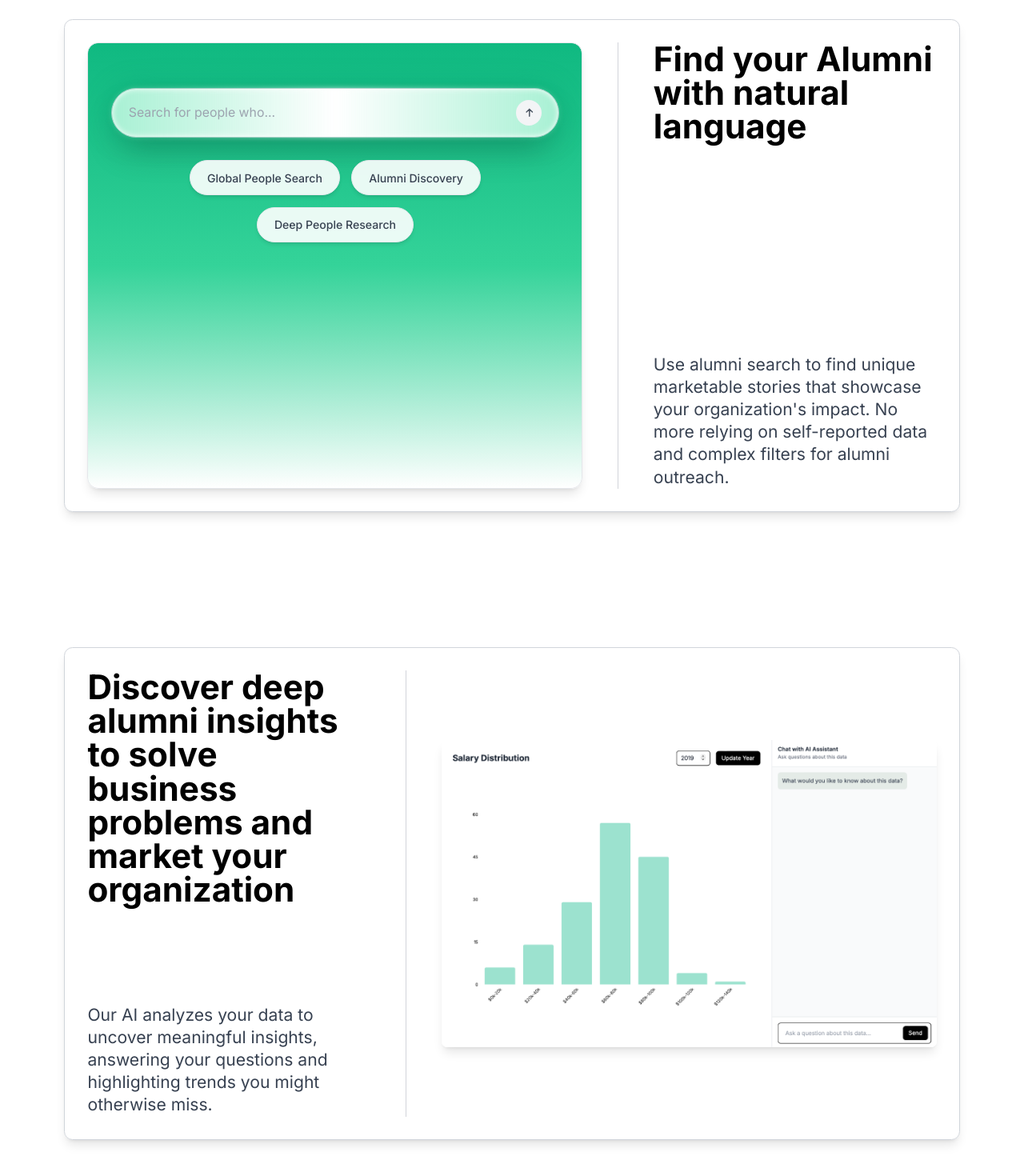
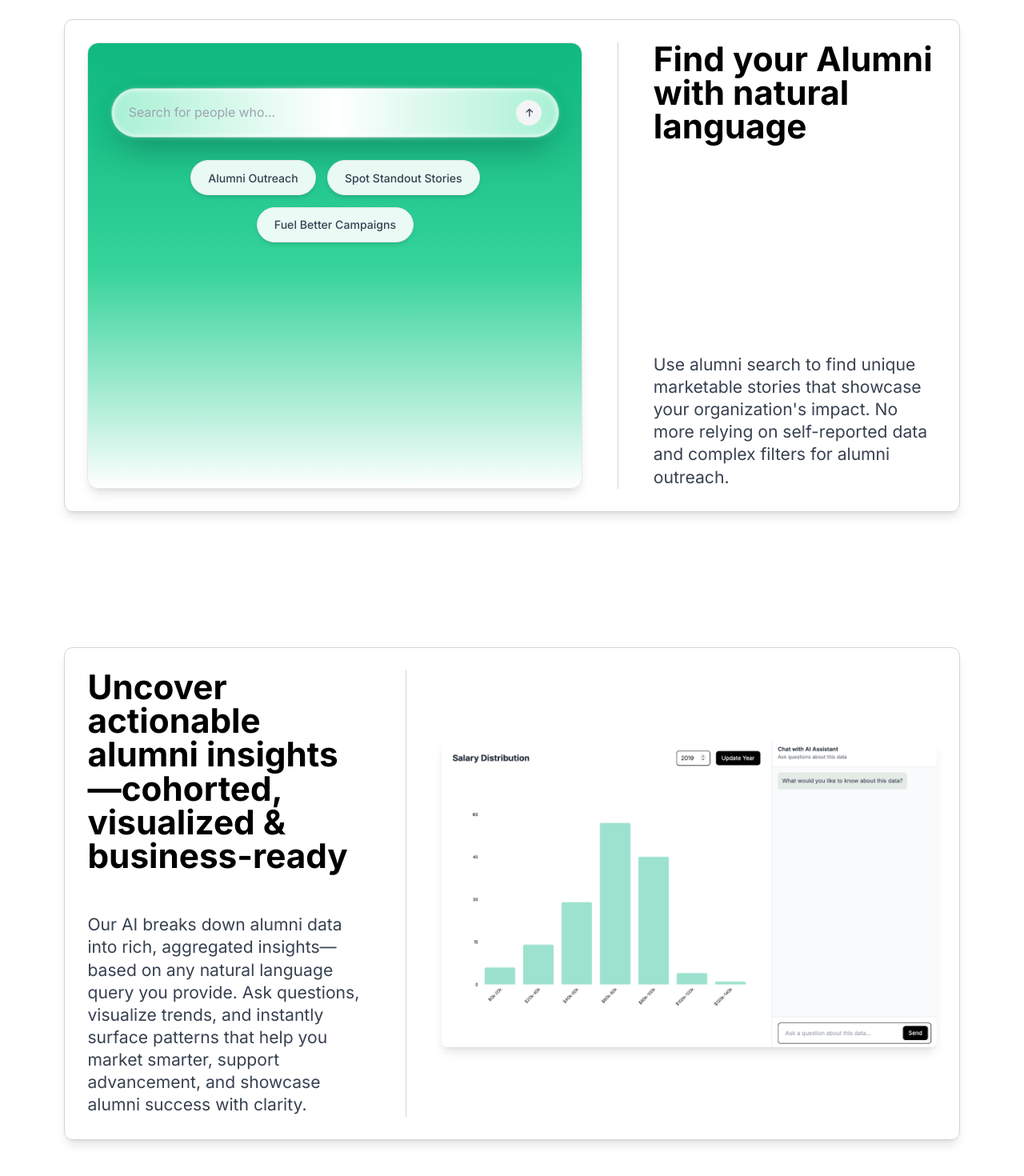
Before and after one commit to maimond123/alumlo, a Next.js app: page / in a window 1280 px wide. Shown: the part 1620-3090 px from the top of the page at 80% size. Built offline with nearby package versions, Linux system fonts and the light colour scheme; no server answers.

Commit message:
updating content

```diff
--- a/components/FeaturesSection.tsx
+++ b/components/FeaturesSection.tsx
@@ -179,15 +179,15 @@ export default function FeaturesSection() {
                 {/* Three Search Options */}
                 <div className="flex flex-wrap gap-4 justify-center relative z-10">
                   <div className="bg-white/90 backdrop-blur-sm rounded-full px-6 py-3 shadow-md border border-gray-200">
-                    <span className="text-gray-700 font-medium">Global People Search</span>
+                    <span className="text-gray-700 font-medium">Alumni Outreach</span>
                   </div>
 
                   <div className="bg-white/90 backdrop-blur-sm rounded-full px-6 py-3 shadow-md border border-gray-200">
-                    <span className="text-gray-700 font-medium">Alumni Discovery</span>
+                    <span className="text-gray-700 font-medium">Spot Standout Stories</span>
                   </div>
 
                   <div className="bg-white/90 backdrop-blur-sm rounded-full px-6 py-3 shadow-md border border-gray-200">
-                    <span className="text-gray-700 font-medium">Deep People Research</span>
+                    <span className="text-gray-700 font-medium">Fuel Better Campaigns</span>
                   </div>
                 </div>
 
@@ -217,10 +217,10 @@ export default function FeaturesSection() {
             {/* Text Column (Left on lg screens) */}
             <div className="order-1 lg:order-1 lg:col-span-4 flex flex-col">
               <div> {/* Wrapper for top content */}
-                <h2 className="text-5xl font-bold text-black mb-4">Discover deep alumni insights to solve business problems and market your organization</h2>
+                <h2 className="text-5xl font-bold text-black mb-4">Uncover actionable alumni insights—cohorted, visualized & business-ready</h2>
               </div>
               <p className="text-2xl text-gray-700 mt-auto">
-                Our AI analyzes your data to uncover meaningful insights, answering your questions and highlighting trends you might otherwise miss.
+              Our AI breaks down alumni data into rich, aggregated insights—based on any natural language query you provide. Ask questions, visualize trends, and instantly surface patterns that help you market smarter, support advancement, and showcase alumni success with clarity.
               </p>
             </div>
 
```
